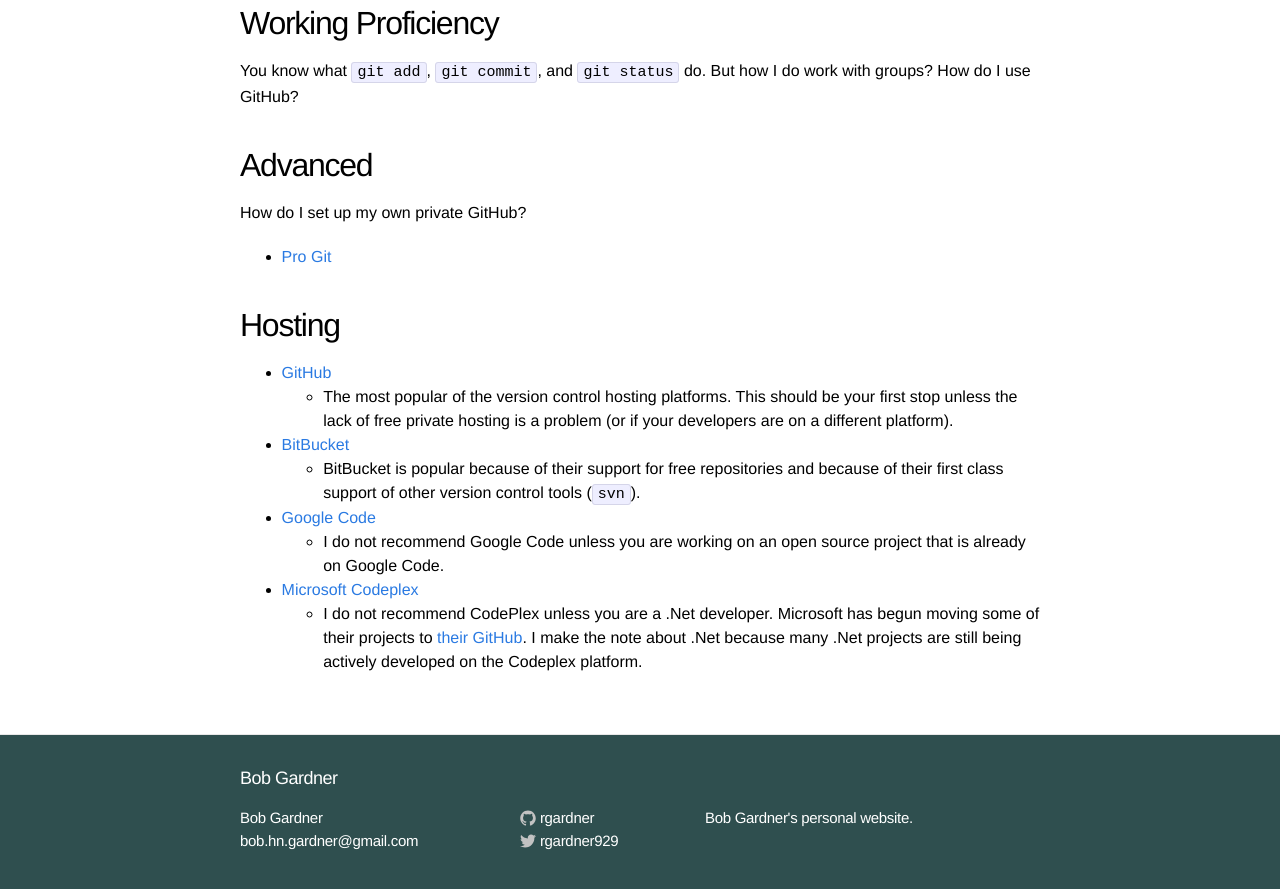
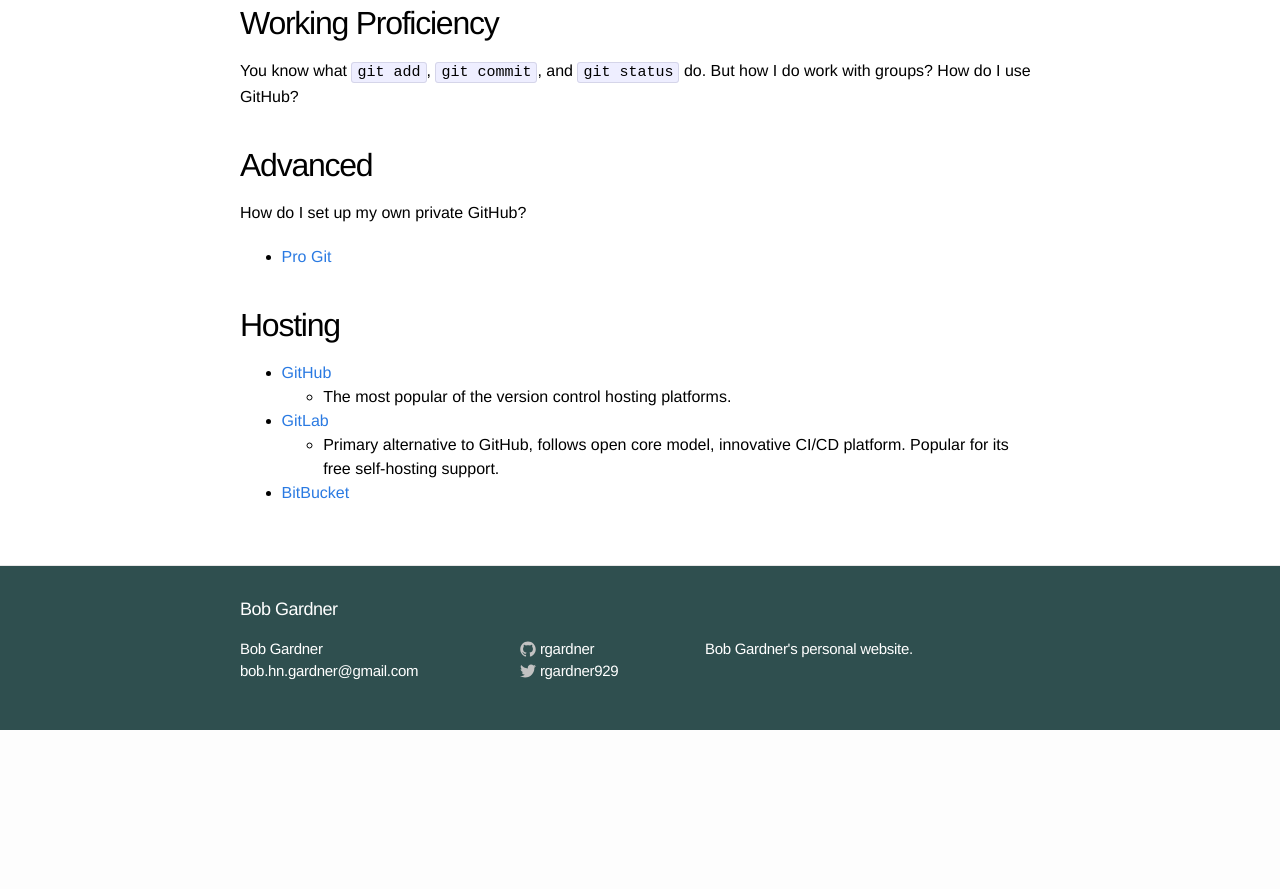
Before and after one commit to rgardner/rgardner.github.io, a Jekyll site: the page built from _resources/version-control.md, in a window 1280 px wide and 900 px high, scrolled down 584 px. Shown: the top 889 px of the window. Built offline with Jekyll 4.4.1, drawn with Linux system fonts in a browser that asks for light colours; after the commit the page ends 1314 px from its top, so only the background shows below that.

Commit message:
Fix links

```diff
--- a/_resources/version-control.md
+++ b/_resources/version-control.md
@@ -11,6 +11,7 @@
 based on what you understand.
 
 ## Newbies
+
 What's version control? From Wikipedia:
 
 > Revision control, also known as version control and source control (and an
@@ -21,28 +22,21 @@
 - [Code School and GitHub: Try Git](https://try.github.io/levels/1/challenges/1)
 
 ## Working Proficiency
+
 You know what `git add`, `git commit`, and `git status` do. But how I do work
 with groups? How do I use GitHub?
 
 ## Advanced
+
 How do I set up my own private GitHub?
 
 - [Pro Git](http://git-scm.com/book/en/v2)
 
 ## Hosting
+
 - [GitHub](https://github.com/)
-  + The most popular of the version control hosting platforms. This should be
-    your first stop unless the lack of free private hosting is a problem (or if
-    your developers are on a different platform).
+  + The most popular of the version control hosting platforms.
+- [GitLab](https://about.gitlab.com/)
+  + Primary alternative to GitHub, follows open core model, innovative CI/CD
+    platform. Popular for its free self-hosting support.
 - [BitBucket](https://bitbucket.org/)
-  + BitBucket is popular because of their support for free repositories and
-    because of their first class support of other version control tools
-    (`svn`).
-- [Google Code](https://code.google.com/)
-  + I do not recommend Google Code unless you are working on an open source
-    project that is already on Google Code.
-- [Microsoft Codeplex](https://www.codeplex.com/)
-  + I do not recommend CodePlex unless you are a .Net developer. Microsoft has
-    begun moving some of their projects to [their GitHub](http://microsoft.github.io/).
-    I make the note about .Net because many .Net projects are still being
-    actively developed on the Codeplex platform.
--- a/tasks.py
+++ b/tasks.py
@@ -41,7 +41,7 @@
 def test(ctx):
     """Runs blog tests."""
     docker_command = get_base_docker_command()
-    docker_command.extend(["/bin/bash", "-ctx", "'script/install && script/run-tests'"])
+    docker_command.extend(["/bin/bash", "-ctx", "'script/install && script/htmlproofer && script/github-pages-health-check'"])
     ctx.run(" ".join(docker_command))
 
 
```
Also changed, not shown: _resources/vim.md (+1 -1 lines).
